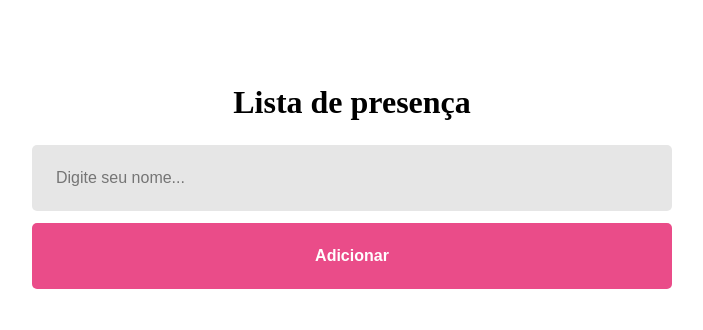
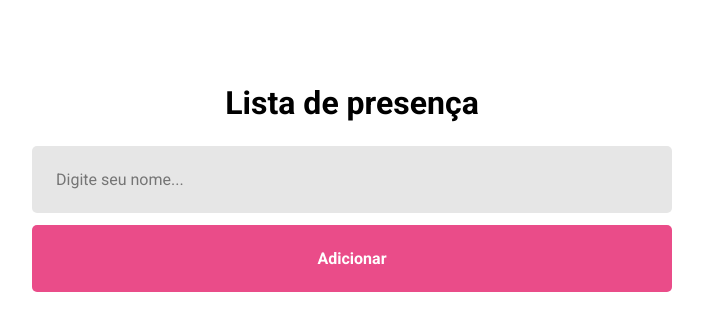
Before and after one commit to Isaias-Tortorele/rocketseat_studies, a React (Vite) app in the folder ReactJs/reactapp/: page / in a window 1280 px wide. Shown: the top 330 px of the page, without its empty margins (288-991 px from the left). Built offline with nearby package versions, Linux system fonts and the light colour scheme.

Commit message:
Importando Fonte

```diff
--- a/ReactJs/reactapp/index.html
+++ b/ReactJs/reactapp/index.html
@@ -3,7 +3,14 @@
   <head>
     <meta charset="UTF-8" />
     <meta name="viewport" content="width=device-width, initial-scale=1.0" />
-    <title>App de lista presenção</title>
+
+    <link rel="preconnect" href="https://fonts.googleapis.com" />
+    <link rel="preconnect" href="https://fonts.gstatic.com" crossorigin />
+    <link
+      href="https://fonts.googleapis.com/css2?family=Roboto:wght@400;500;700&display=swap"
+      rel="stylesheet"
+    />
+    <title>App Lista de Presença</title>
   </head>
   <body>
     <div id="root"></div>
--- a/ReactJs/reactapp/src/styles/global.css
+++ b/ReactJs/reactapp/src/styles/global.css
@@ -3,3 +3,12 @@
   padding: 0;
   box-sizing: border-box;
 }
+
+body,
+input,
+button {
+  font-size: 16px;
+  font-family: 'Roboto', sans-serif;
+
+  -webkit-font-smoothing: antialiased;
+}
```
